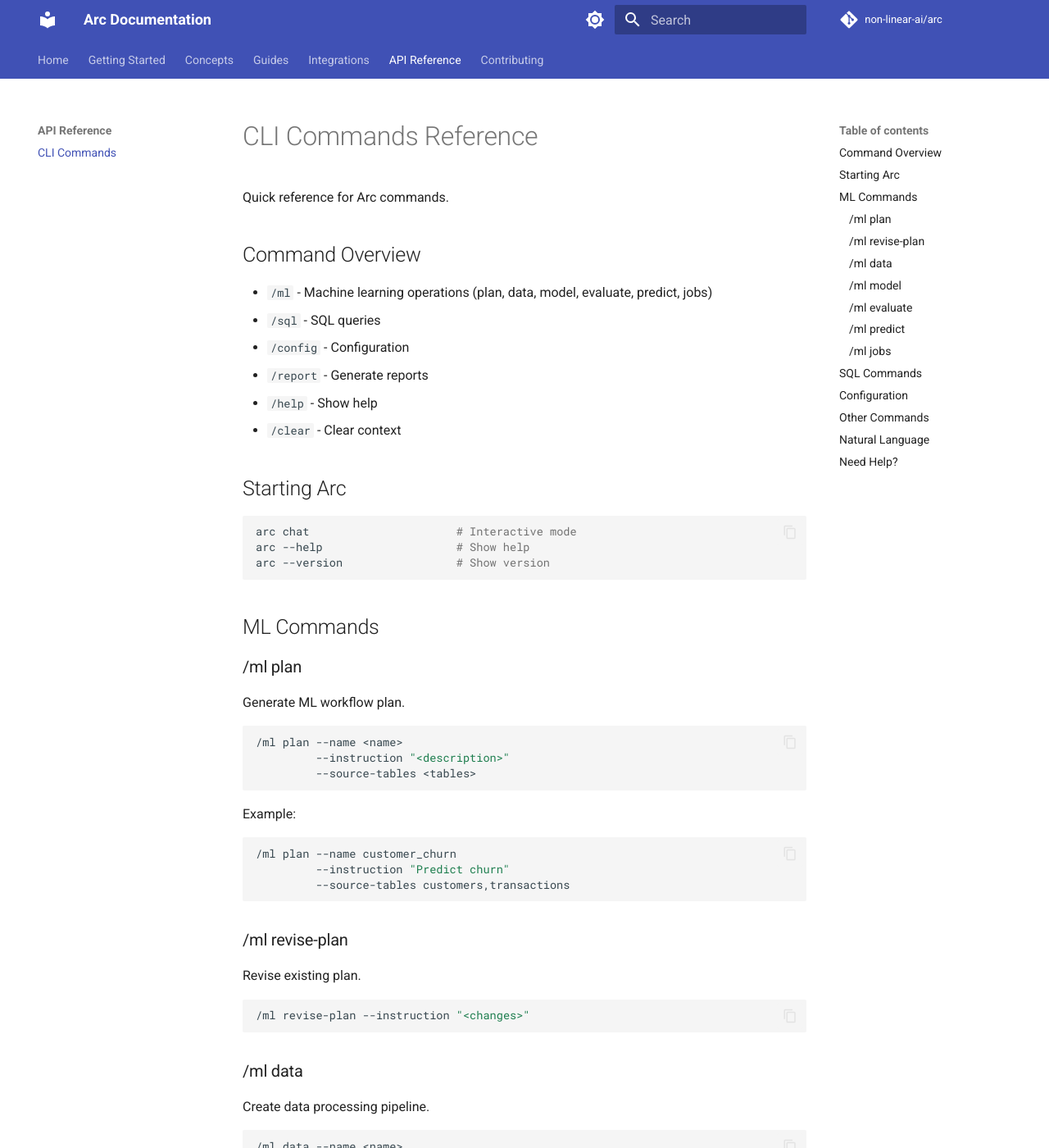
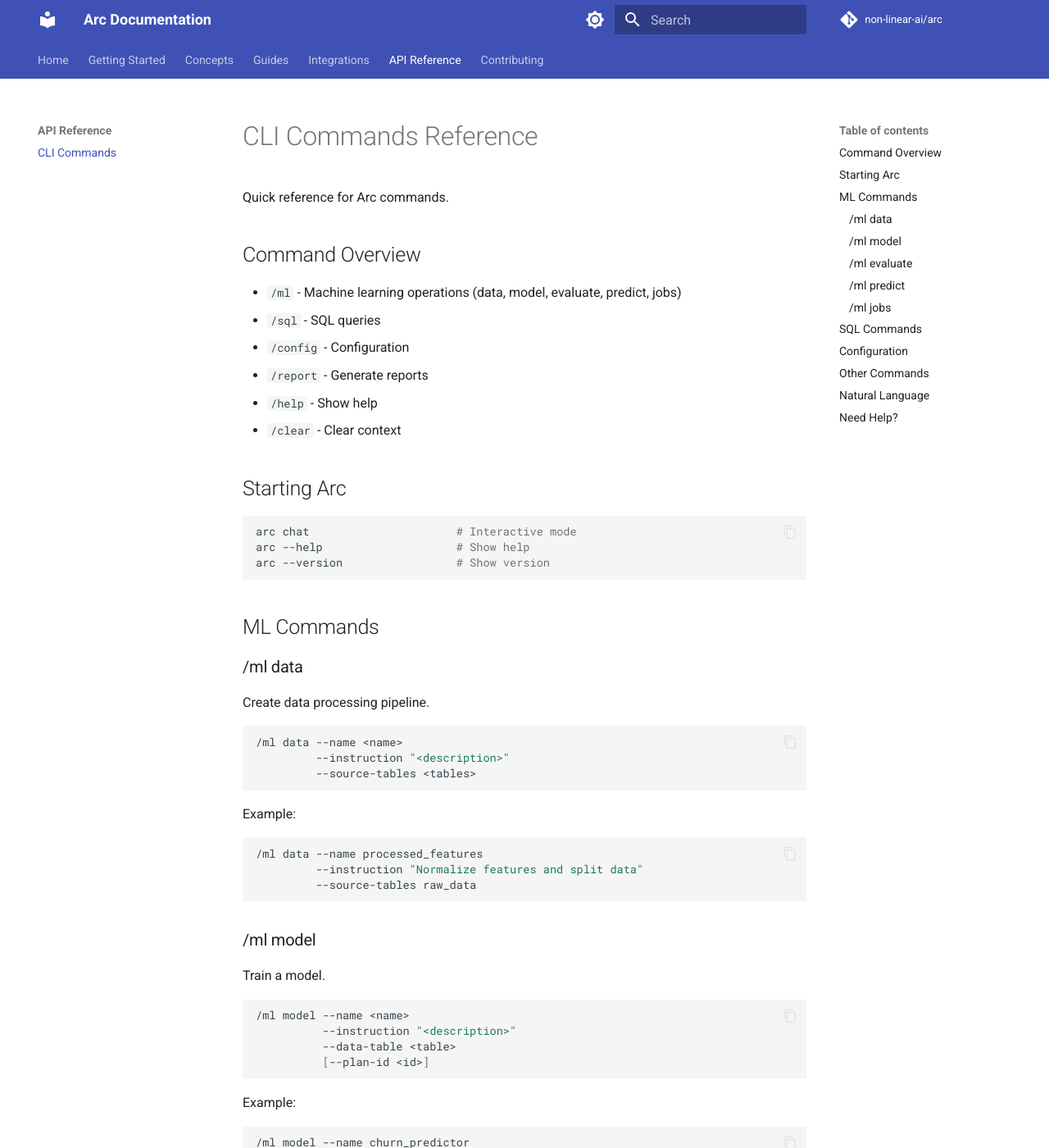
Before and after one commit to Non-linear-AI/Arc, an MkDocs documentation site: the page built from docs/api-reference/cli-commands.md, in a window 1280 px wide and 1400 px high. Shown: the whole window at 82% size. Built offline with MkDocs 1.6.1 and Material for MkDocs 9.7.7, drawn with Linux system fonts in a browser that asks for light colours; comment, search, counter and statistics services are not loaded.

Commit message:
remove unused commands

````diff
--- a/docs/api-reference/cli-commands.md
+++ b/docs/api-reference/cli-commands.md
@@ -4,7 +4,7 @@
 
 ## Command Overview
 
-- `/ml` - Machine learning operations (plan, data, model, evaluate, predict, jobs)
+- `/ml` - Machine learning operations (data, model, evaluate, predict, jobs)
 - `/sql` - SQL queries
 - `/config` - Configuration
 - `/report` - Generate reports
@@ -20,31 +20,6 @@
 ```
 
 ## ML Commands
-
-### /ml plan
-
-Generate ML workflow plan.
-
-```bash
-/ml plan --name <name>
-         --instruction "<description>"
-         --source-tables <tables>
-```
-
-Example:
-```bash
-/ml plan --name customer_churn
-         --instruction "Predict churn"
-         --source-tables customers,transactions
-```
-
-### /ml revise-plan
-
-Revise existing plan.
-
-```bash
-/ml revise-plan --instruction "<changes>"
-```
 
 ### /ml data
 
--- a/docs/concepts/arc-graph.md
+++ b/docs/concepts/arc-graph.md
@@ -651,7 +651,6 @@
 ```yaml
 name: diabetes_classifier  # Model name
 data_table: patients  # Training data table
-plan_id: abc123  # ML plan ID for lineage
 
 inputs: {...}
 graph: [...]
````
Also changed, not shown: docs/guides/model-training.md (+0 -11 lines).
